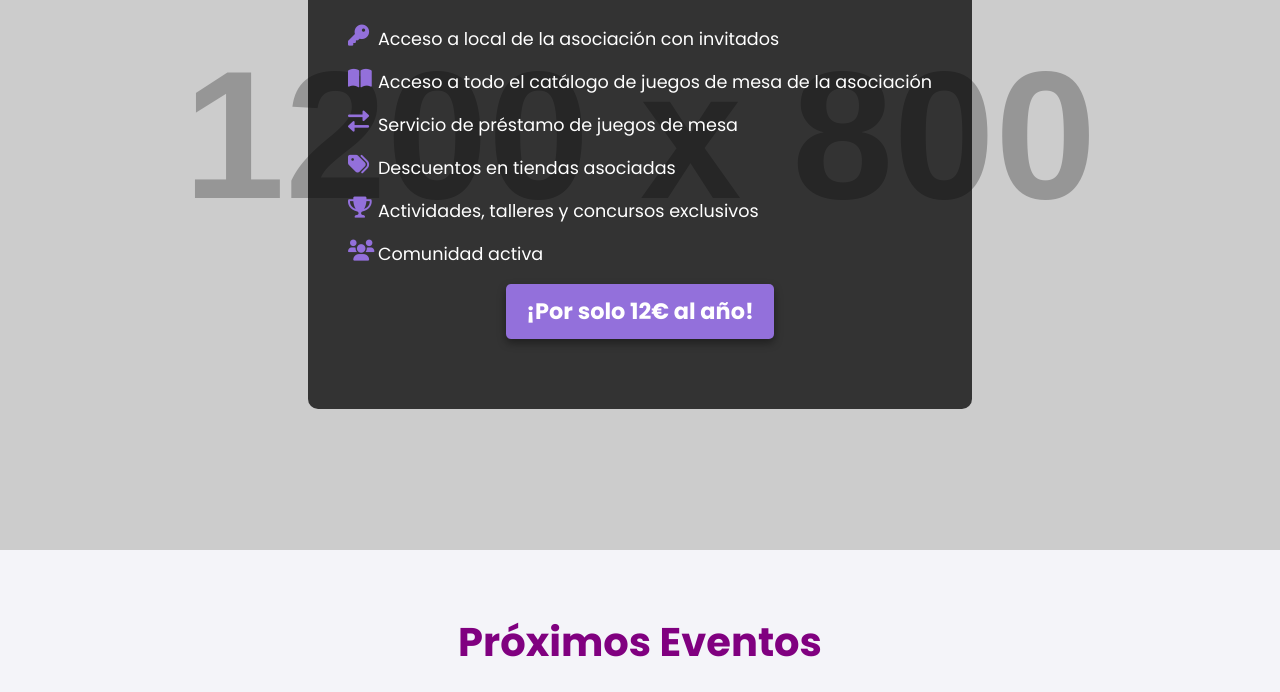
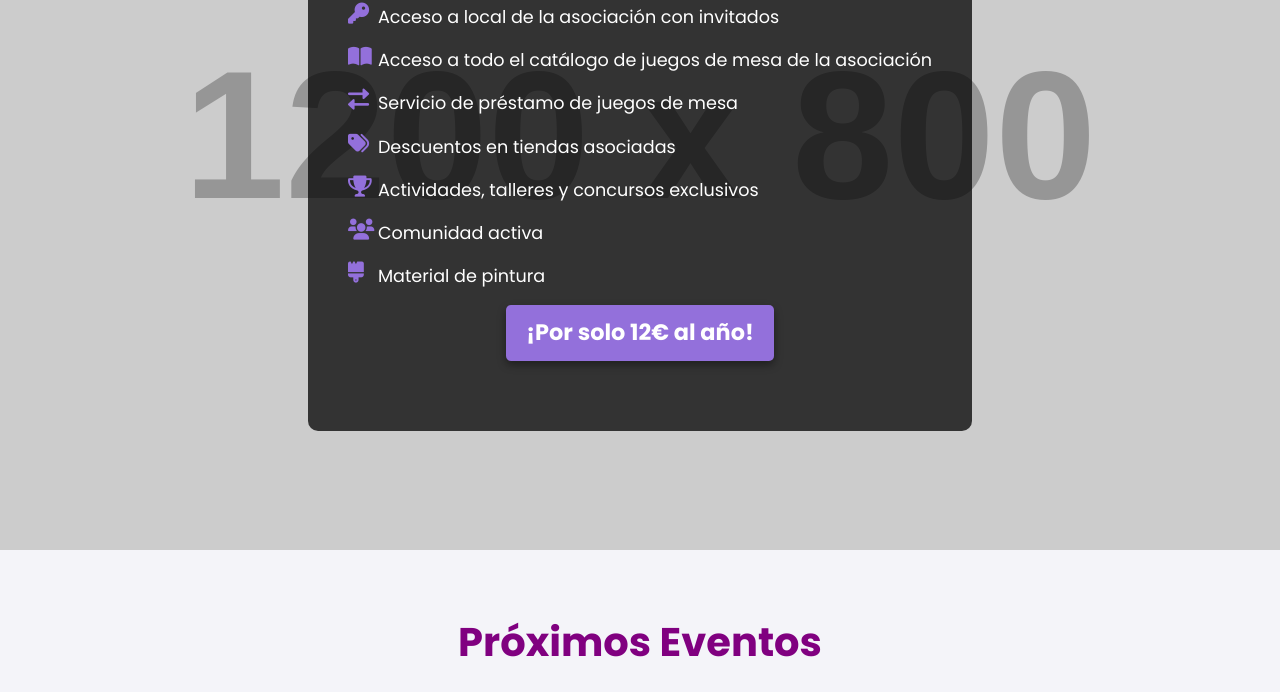
Before and after one commit to runesword/site, a plain HTML site: page index.html in a window 1280 px wide. Shown: the part 1050-1742 px from the top of the page. Drawn offline with Linux system fonts and the light colour scheme; placeholder pictures from the web are drawn by us.

Commit message:
Update benefits list

```diff
--- a/index.html
+++ b/index.html
@@ -38,6 +38,7 @@
                 <li><i class="fas fa-tags"></i> Descuentos en tiendas asociadas</li>
                 <li><i class="fas fa-trophy"></i> Actividades, talleres y concursos exclusivos</li>
                 <li><i class="fas fa-users"></i> Comunidad activa</li>
+                <li><i class="fas fa-solid fa-brush"></i> Material de pintura</li>
             </ul>
             <p class="membership-fee">
                 ¡Por solo 12€ al año!
```
